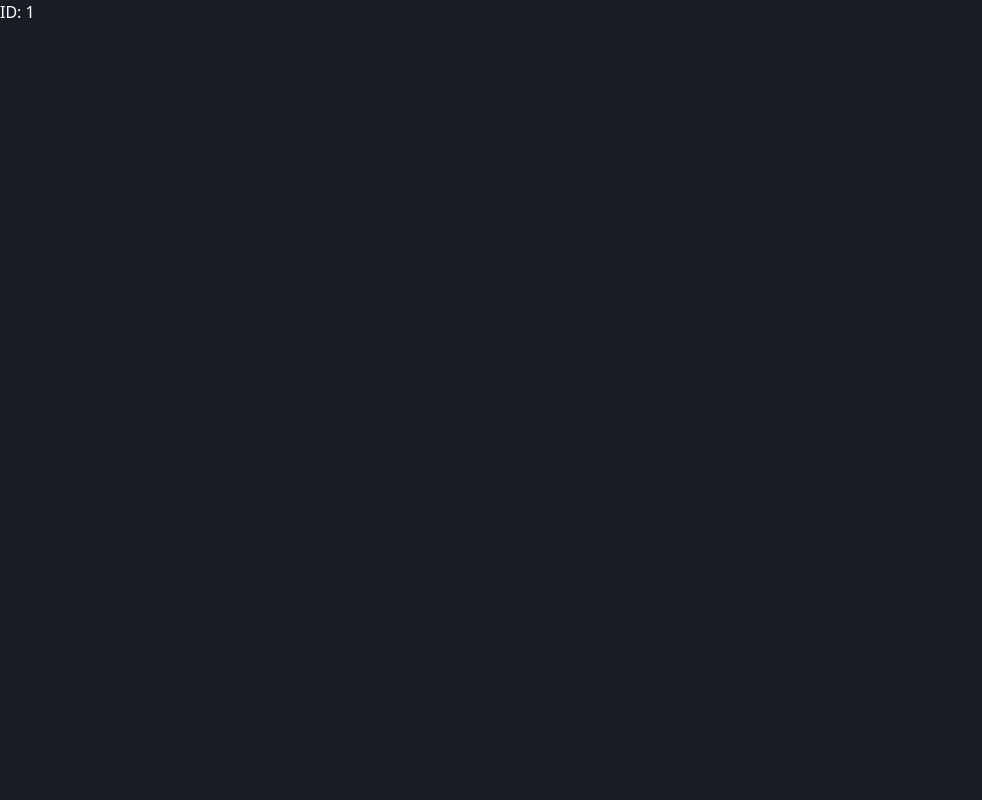
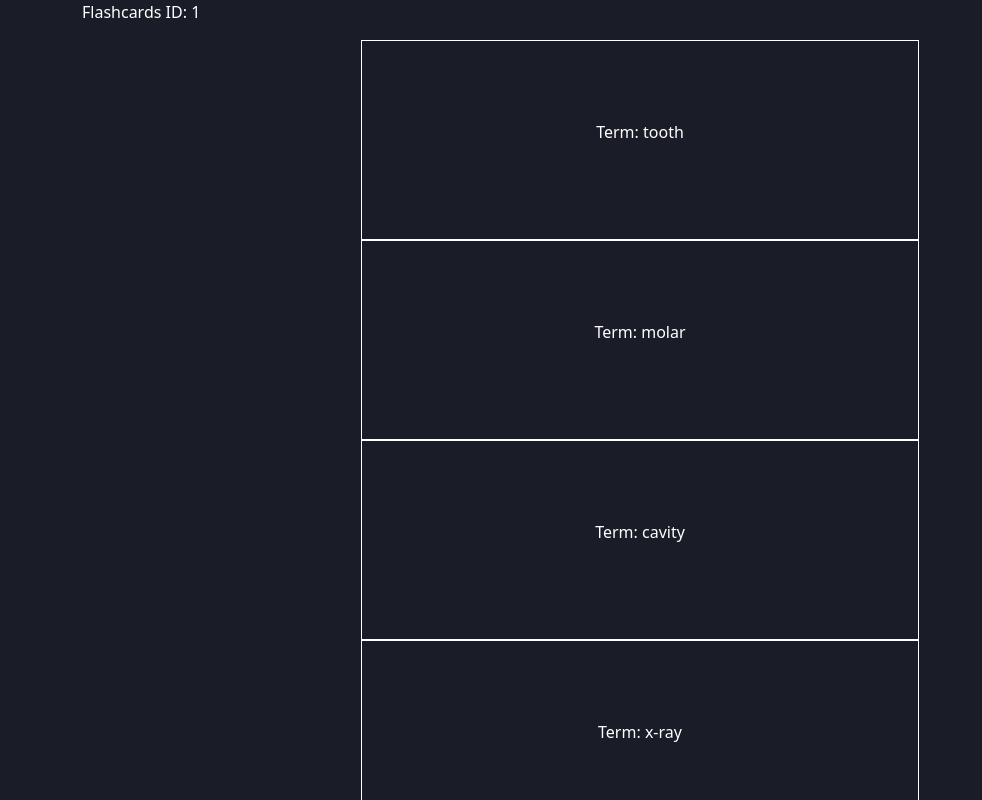
Before and after one commit to theMVPshop/flipcards, a React (Create React App) app: page /flashcards/1 in a window 1280 px wide. Shown: the top 800 px of the page, without its empty margins (0-982 px from the left). Built offline with nearby package versions, Linux system fonts and the light colour scheme.

Commit message:
Create flashcard

```diff
--- a/src/Components/Dashboard.js
+++ b/src/Components/Dashboard.js
@@ -13,7 +13,7 @@ export default function Dashboard() {
     useEffect(() => {
         // @todo - switch to fetch call to get study sets from db
         setStudySets(data);
-    })
+    }, [])
 
     return (
         <Container>
--- /dev/null
+++ b/src/Components/FlashCard.js
@@ -0,0 +1,22 @@
+import React from 'react';
+
+import styles from './FlashCard.module.css';
+
+const FlashCard = ({
+    card
+}) => {
+    return (
+        <button className={styles.flashcard}>
+            <div className={styles.flashcardInner}>
+                <div className={styles.flashcardFront}>
+                    <p>Term: {card.term}</p>
+                </div>
+                <div className={styles.flashcardBack}>
+                    <p>Definition: {card.definition}</p>
+                </div>
+            </div>
+        </button>
+    )
+}
+
+export default FlashCard;
--- /dev/null
+++ b/src/Components/FlashCard.module.css
@@ -0,0 +1,48 @@
+.flashcard {
+    background-color: transparent;
+    border: 1px solid #fff;
+    width: 50%;
+    height: 200px;
+    margin: auto;
+    display: flex;
+    flex-direction: column;
+    justify-content: center;
+    align-items: center;
+    text-align: center;
+    perspective: 1000px;
+}
+
+.flashcardInner {
+    position: relative;
+    width: 100%;
+    height: 100%;
+    text-align: center;
+    transition: transform 0.8s;
+    transform-style: preserve-3d;
+  }
+
+  .flashcard:hover .flashcardInner {
+    /* transform: rotateY(180deg); */
+  }
+
+  .flashcardFront, .flashcardBack {
+    position: absolute;
+    width: 100%;
+    height: 100%;
+    -webkit-backface-visibility: hidden; /* Safari */
+    backface-visibility: hidden;
+    display: flex;
+    justify-content: center;
+    align-items: center;
+  }
+
+  .flashcardFront {
+    /* background-color: #fff;
+    color: #000; */
+  }
+
+  .flashcardBack {
+    /* background-color: fff;
+    color: #000; */
+    transform: rotateY(180deg);
+  }
--- a/src/Components/Flashcards.js
+++ b/src/Components/Flashcards.js
@@ -1,14 +1,44 @@
 import React from 'react';
+import { useState, useEffect } from 'react';
 import { useParams } from 'react-router-dom';
+import data from '../data/db.json';
+
+import FlashCard from './FlashCard';
+
+import Container from 'react-bootstrap/Container';
 
 import './Flashcards.css';
 
 const Flashcards = () => {
     const { id } = useParams();
+    const [studySet, setStudySet] = useState({});
+    const [cards, setCards] = useState([]);
+
+    useEffect(() => {
+        // Get the current study set based on the id from the url parameters
+        let foundStudySet = data.cardSets.find(set => set.id === Number(id));
+        setStudySet(foundStudySet);
+
+        let flashCards = foundStudySet.cards.map((card, index) => {
+            if (index === 0) {
+                card.isVisible = 'true';
+                return card;
+            } else {
+                card.isVisible = 'false';
+                return card;
+            }
+        })
+
+        setCards(flashCards);
+    }, [])
+
     return (
-        <div>
-            <p>ID: {id}</p>
-        </div>
+        <Container>
+            <p>Flashcards ID: {id}</p>
+            {cards && cards.map((card, index) => (
+                <FlashCard key={index} card={card} />
+            ))}
+        </Container>
     )
 }
 
```
